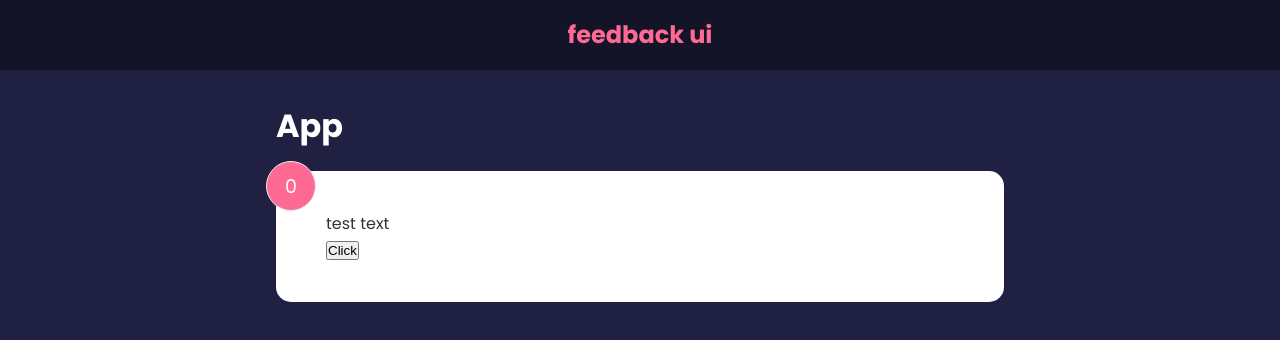
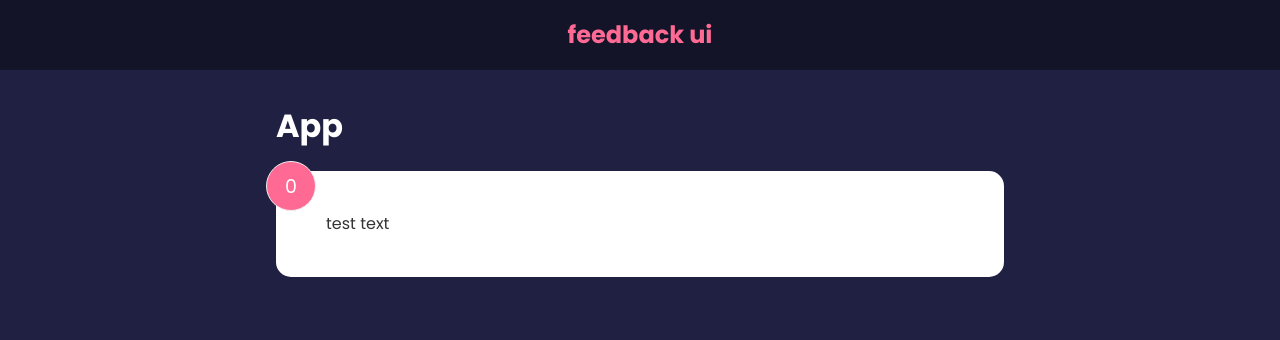
Before and after one commit to i-doshechnikow/feedback-ui, a React (Create React App) app: page / in a window 1280 px wide. Shown: the top 340 px of the page. Built offline with nearby package versions, Linux system fonts and the light colour scheme.

Commit message:
delete handle

```diff
--- a/src/components/FeedbackItem.jsx
+++ b/src/components/FeedbackItem.jsx
@@ -4,18 +4,10 @@ function FeedbackItem() {
   const [rating, setRating] = useState(0);
   const [text, setText] = useState("test text");
 
-  const handleClick = () => {
-    setRating((prev) => {
-      console.log(prev);
-      return rating + 1;
-    });
-  };
-
   return (
     <div className="card">
       <div className="num-display">{rating}</div>
       <div className="text-display">{text}</div>
-      <button onClick={handleClick}>Click</button>
     </div>
   );
 }
```
